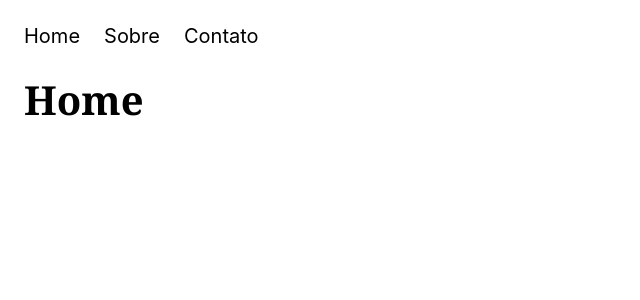
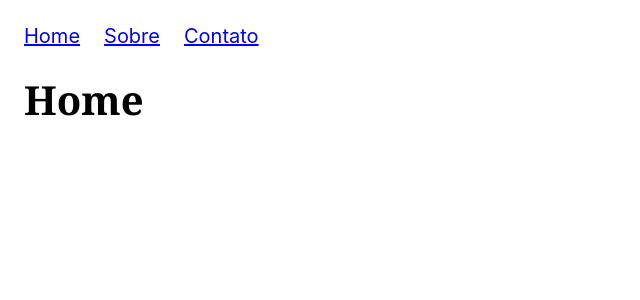
Before and after one commit to LeonardoLobas/origamid-nextjs, a Next.js app: page / in a window 1280 px wide. Shown: the top 300 px of the page, without its empty margins (0-640 px from the left). Built offline with nearby package versions, Linux system fonts and the light colour scheme.

Commit message:
Refactor Menu component to use Next.js Link for navigation

```diff
--- a/src/app/components/menu.tsx
+++ b/src/app/components/menu.tsx
@@ -1,10 +1,17 @@
+import Link from "next/link";
+
 export default function Menu() {
-    return (
-        <ul className="menu">
-            <li>Home</li>
-            <li>Sobre</li>
-            <li>Contato</li>
-        </ul>
-
-    )
+  return (
+    <ul className="menu">
+      <li>
+        <Link href="/">Home</Link>
+      </li>
+      <li>
+        <Link href="/sobre">Sobre</Link>
+      </li>
+      <li>
+        <Link href="/contato">Contato </Link>
+      </li>
+    </ul>
+  );
 }
```
